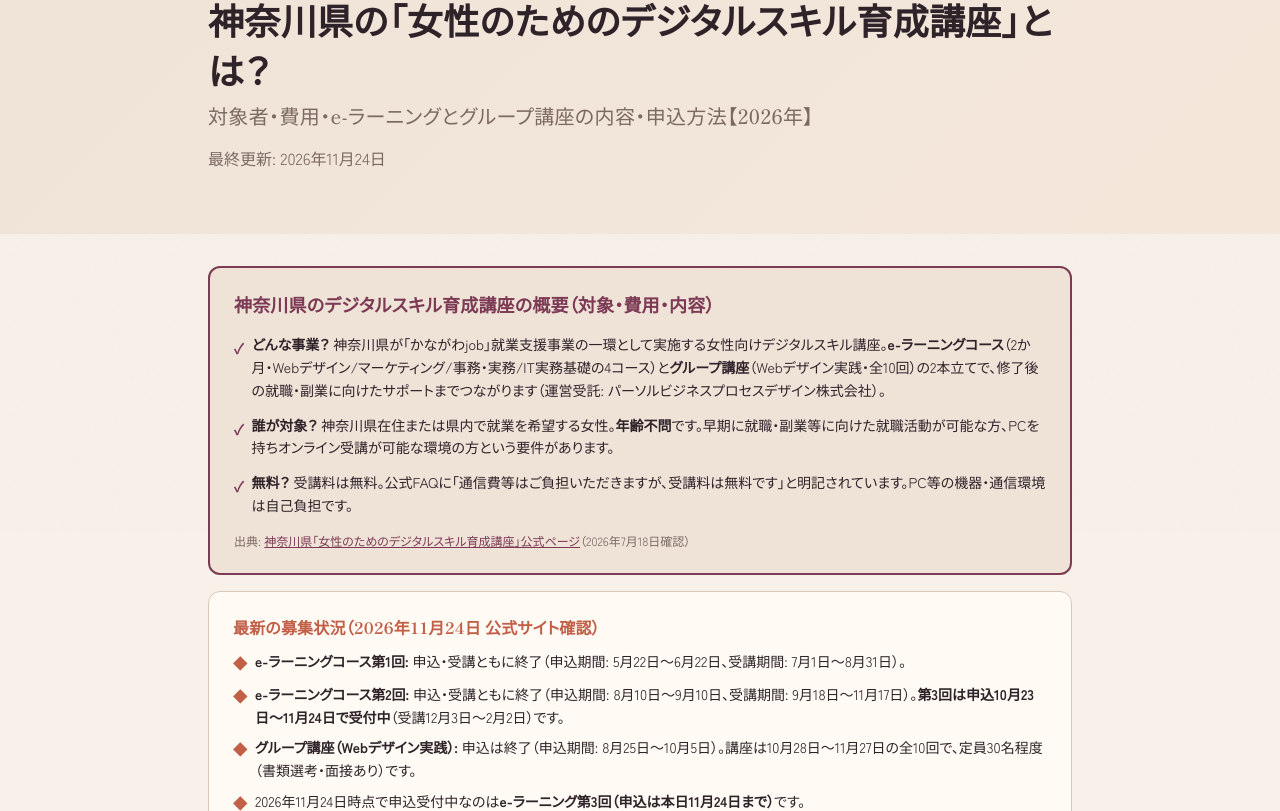
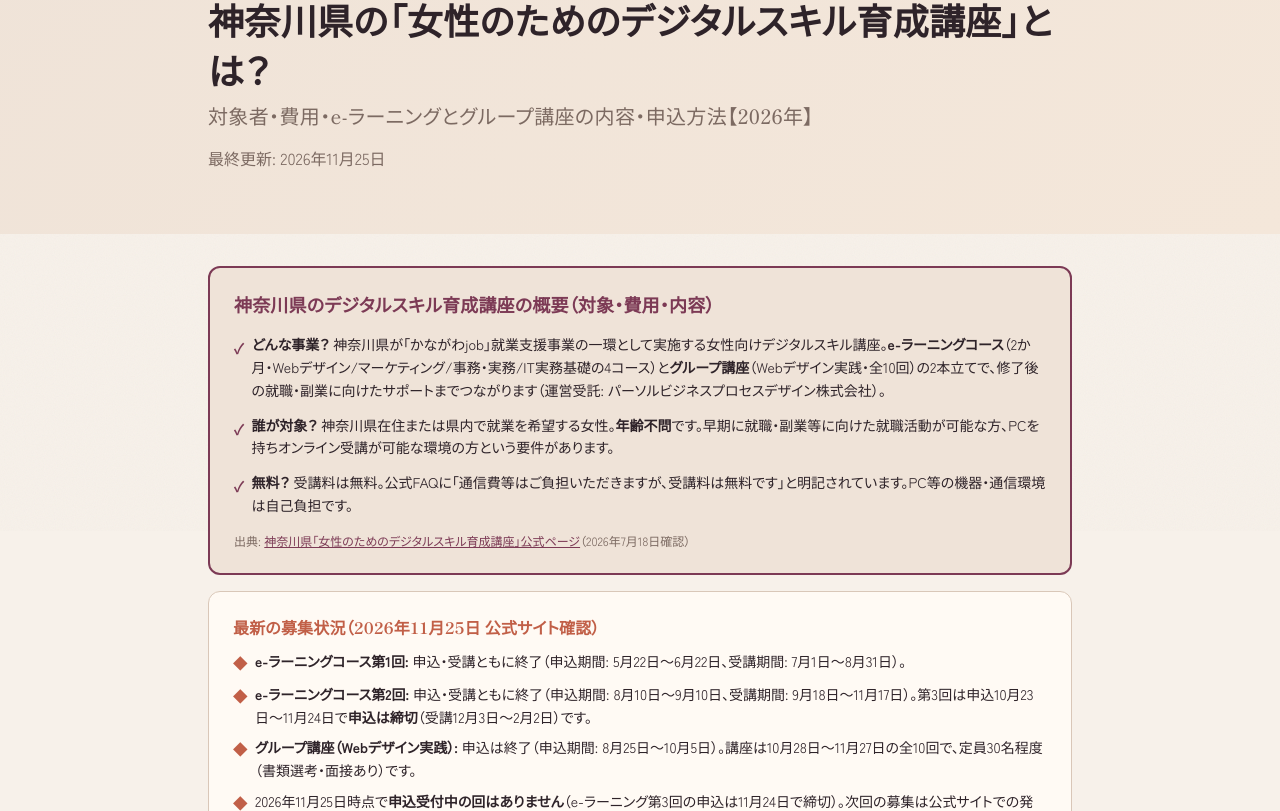
Before and after one commit to webmaster0818/women-engineer-navi, a Next.js app: page /articles/kanagawa-women-digital in a window 1280 px wide. Shown: the part 269-1080 px from the top of the page. Built offline with nearby package versions, Linux system fonts and the light colour scheme.

Commit message:
kanagawa: e-learning 3rd round closed 11/24 (official 11/25)
Co-Authored-By: Claude Opus 5.5 <noreply@anthropic.com>

```diff
--- a/app/articles/kanagawa-women-digital/page.tsx
+++ b/app/articles/kanagawa-women-digital/page.tsx
@@ -22,7 +22,7 @@ const structuredData = {
   "@type": "Article",
   headline: "神奈川県 女性のためのデジタルスキル育成講座を解説｜対象・費用・申込【2026年】",
   datePublished: "2026-07-18",
-  dateModified: "2026-11-24",
+  dateModified: "2026-11-25",
   author: {
     "@type": "Organization",
     name: "CareeHUB for woman",
@@ -126,7 +126,7 @@ export default function ArticlePage() {
                 対象者・費用・e-ラーニングとグループ講座の内容・申込方法【2026年】
               </span>
             </h1>
-            <p className="mt-4 text-text-light">最終更新: 2026年11月24日</p>
+            <p className="mt-4 text-text-light">最終更新: 2026年11月25日</p>
           </div>
         </div>
       </section>
@@ -156,12 +156,12 @@ export default function ArticlePage() {
           </div>
 
           <div className="rounded-xl p-6 mt-4" style={{ backgroundColor: "#fffaf4", border: "1px solid #d9c7b8" }}>
-            <h2 className="text-base font-bold mb-3" style={{ color: "#c15f47" }}>最新の募集状況（2026年11月24日 公式サイト確認）</h2>
+            <h2 className="text-base font-bold mb-3" style={{ color: "#c15f47" }}>最新の募集状況（2026年11月25日 公式サイト確認）</h2>
             <ul className="space-y-2 text-sm leading-relaxed">
               <li className="flex items-start gap-2"><span style={{ color: "#c15f47" }} className="mt-0.5 font-bold">◆</span><span><strong>e-ラーニングコース第1回:</strong> 申込・受講ともに終了（申込期間: 5月22日〜6月22日、受講期間: 7月1日〜8月31日）。</span></li>
-              <li className="flex items-start gap-2"><span style={{ color: "#c15f47" }} className="mt-0.5 font-bold">◆</span><span><strong>e-ラーニングコース第2回:</strong> 申込・受講ともに終了（申込期間: 8月10日〜9月10日、受講期間: 9月18日〜11月17日）。<strong>第3回は申込10月23日〜11月24日で受付中</strong>（受講12月3日〜2月2日）です。</span></li>
+              <li className="flex items-start gap-2"><span style={{ color: "#c15f47" }} className="mt-0.5 font-bold">◆</span><span><strong>e-ラーニングコース第2回:</strong> 申込・受講ともに終了（申込期間: 8月10日〜9月10日、受講期間: 9月18日〜11月17日）。第3回は申込10月23日〜11月24日で<strong>申込は締切</strong>（受講12月3日〜2月2日）です。</span></li>
               <li className="flex items-start gap-2"><span style={{ color: "#c15f47" }} className="mt-0.5 font-bold">◆</span><span><strong>グループ講座（Webデザイン実践）:</strong> 申込は終了（申込期間: 8月25日〜10月5日）。講座は10月28日〜11月27日の全10回で、定員30名程度（書類選考・面接あり）です。</span></li>
-              <li className="flex items-start gap-2"><span style={{ color: "#c15f47" }} className="mt-0.5 font-bold">◆</span><span>2026年11月24日時点で申込受付中なのは<strong>e-ラーニング第3回（申込は本日11月24日まで）</strong>です。</span></li>
+              <li className="flex items-start gap-2"><span style={{ color: "#c15f47" }} className="mt-0.5 font-bold">◆</span><span>2026年11月25日時点で<strong>申込受付中の回はありません</strong>（e-ラーニング第3回の申込は11月24日で締切）。次回の募集は公式サイトでの発表をお待ちください。</span></li>
             </ul>
             <p className="text-xs text-text-light mt-3">
               ※募集状況・日程は変動します。最新情報は必ず<a href="https://www.pref.kanagawa.jp/osirase/0607/kanagawa-gosetsu/digital_woman/" target="_blank" rel="noopener noreferrer" className="underline" style={{ color: "#7c3a55" }}>公式ページ</a>でご確認ください。
@@ -458,7 +458,7 @@ export default function ArticlePage() {
             <div className="rounded-xl border bg-white p-6" style={{ borderColor: "#d9c7b8" }}>
               <h3 className="text-base font-bold mb-2" style={{ color: "#c15f47" }}>2. 申込期間が限られている</h3>
               <p className="text-sm text-text-light leading-relaxed">
-                2026年11月24日時点で受付中なのはe-ラーニング第3回（申込10月23日〜11月24日）です。申込期間を逃すと次の回まで待つことになるため、受講したい方は締切日を確認しておいてください。
+                2026年11月25日時点で受付中の回はありません（e-ラーニング第3回の申込は11月24日で締切）。申込期間を逃すと次の回まで待つことになるため、受講したい方は公式サイトで次回の募集を確認してください。
               </p>
             </div>
             <div className="rounded-xl border bg-white p-6" style={{ borderColor: "#d9c7b8" }}>
--- a/app/articles/women-it-support-map/page.tsx
+++ b/app/articles/women-it-support-map/page.tsx
@@ -428,7 +428,7 @@ export default function ArticlePage() {
                 </li>
                 <li className="flex items-start gap-2">
                   <span className="inline-block flex-shrink-0 rounded-full px-3 py-1 text-xs font-bold text-white" style={{ backgroundColor: "#bd8a3c" }}>次回10/23〜</span>
-                  <span><a href="/articles/kanagawa-women-digital/" className="font-bold underline" style={{ color: "#7c3a55" }}>神奈川県「女性のためのデジタルスキル育成講座」</a> — 受講料無料・e-ラーニング第3回の申込は2026年10月23日〜11月24日</span>
+                  <span><a href="/articles/kanagawa-women-digital/" className="font-bold underline" style={{ color: "#7c3a55" }}>神奈川県「女性のためのデジタルスキル育成講座」</a> — 受講料無料・e-ラーニング第3回の申込は2026年11月24日で締切（次回は公式の発表待ち）</span>
                 </li>
                 <li className="flex items-start gap-2">
                   <span className="inline-block flex-shrink-0 rounded-full px-3 py-1 text-xs font-bold text-white" style={{ backgroundColor: "#c15f47" }}>締切済み</span>
```
Also changed, not shown: 1 other file (tests, documents, lock files or other folders).
